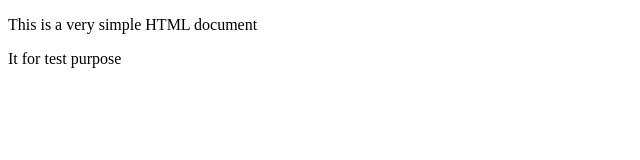
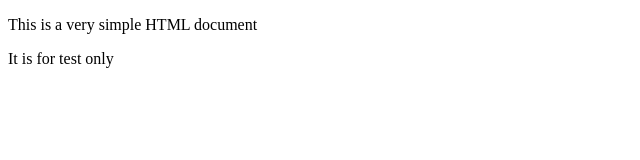
Before and after one commit to mostafavtp/mostafavtp.github.io, a plain HTML site: page index.html in a window 1280 px wide. Shown: the full height of the page, 0-640 px from the left. Drawn offline with Linux system fonts and the light colour scheme.

Commit message:
Update index.html

```diff
--- a/index.html
+++ b/index.html
@@ -7,6 +7,6 @@
   </head>
   <body>
     <p>This is a very simple HTML document</p>
-    <p>It for test purpose</p>
+    <p>It is for test only</p>
   </body>
 </html>
```
